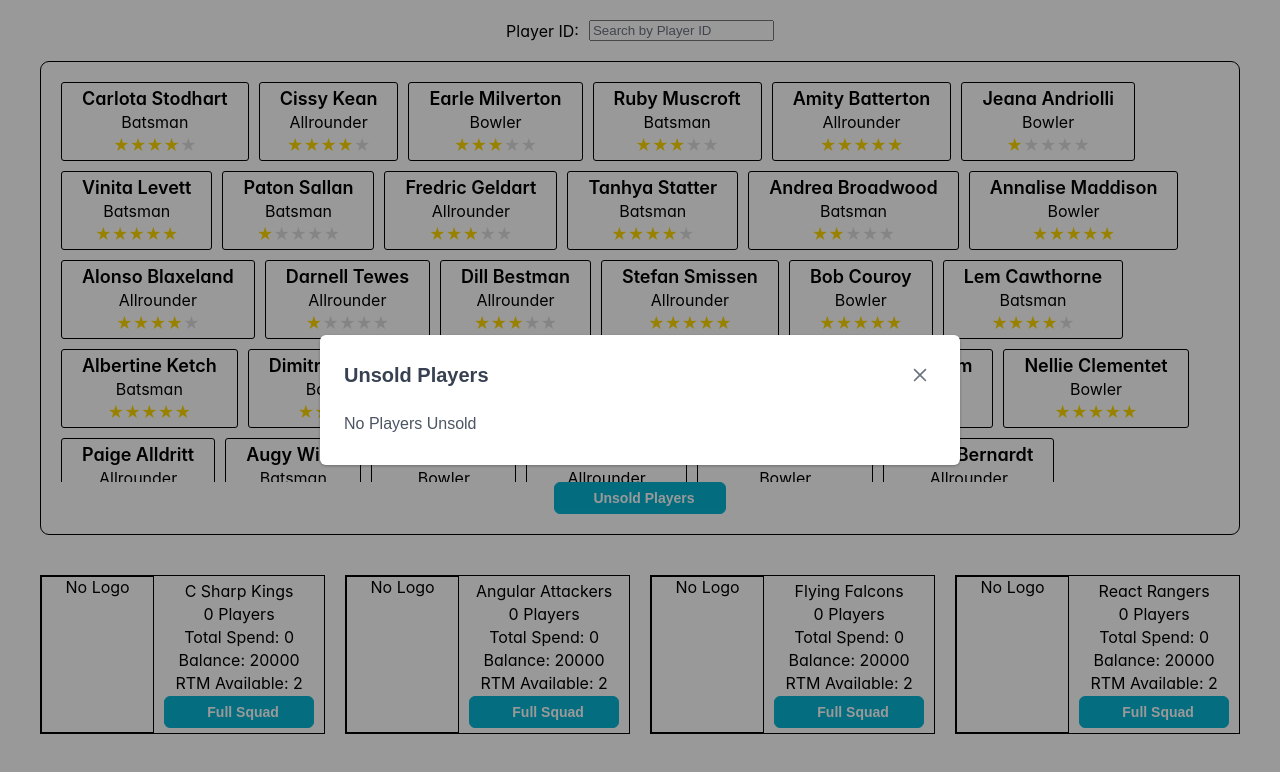
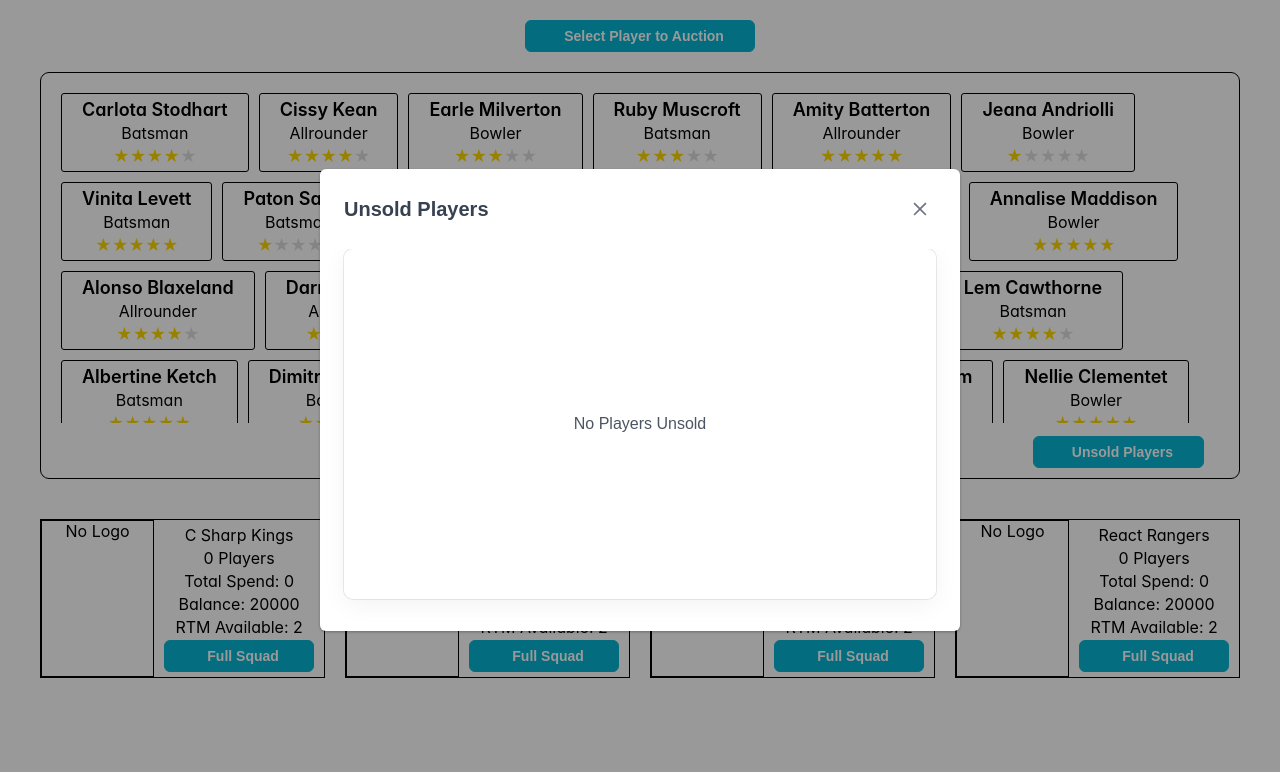
Before and after one commit to saurabh14/cricAuction, a React (Create React App) app: page / in a window 1280 px wide. Both pictures are taken after a click on the button "Unsold Players". Shown: the top 772 px of the page. Built offline with nearby package versions, Linux system fonts and the light colour scheme; a web font is replaced by a local one.

Commit message:
Update full player list

```diff
--- a/src/App.js
+++ b/src/App.js
@@ -7,6 +7,7 @@ import playerData from "./data/playerData.json";
 import teamData from './data/teamData.json';
 
 import { useState } from "react";
+import { Button } from 'primereact/button';
 
 import "./assets/style/auctionPage.scss";
 import "primereact/resources/themes/lara-light-cyan/theme.css";
@@ -28,26 +29,19 @@ function App() {
   const [isStarted, setIsStarted] = useState(false);
   const playerFound = !!filteredPlayer;
 
-
-  const handleSearch = (e) => {
-      setSearchId(e.target.value);
+  const handleStart = () => {
+      setIsStarted(true);
   };
 
-  const handleStart = () => {
-      setIsStarted(true);
+  const randomizePlayerId = () => {
+    const randomId = Math.floor(Math.random() * 80);
+    setSearchId(randomId);
   };
 
   return (
       <div className="App">
           <div className="SearchPlayer-Container">
-              <span>Player ID:</span>
-              <input
-                  id="playerSearch"
-                  type="text"
-                  placeholder="Search by Player ID"
-                  value={searchId}
-                  onChange={handleSearch}
-              />
+              <Button label="Select Player to Auction" className='RandomPlayer' icon="pi pi-external-link" onClick={() => randomizePlayerId()} />
           </div>
 
           {filteredPlayer ? (
@@ -55,8 +49,7 @@ function App() {
                   <PlayerCard player={filteredPlayer} />
               </div>
           ) : (
-              <div className="playerCard-container">
-                  {/* <p>No player found with this ID.</p> */}
+              <div className="playerCard-container ">
                   <FullPlayers players={players} setPlayers={setPlayers} />
               </div>
           )}
--- a/src/assets/style/auctionPage.scss
+++ b/src/assets/style/auctionPage.scss
@@ -14,16 +14,22 @@
     gap: 10px;
 }
 .playerCard-container{
+    position: relative;
     border:1px solid;
     border-radius: 9px;
     text-align: center;
     margin:20px 0;
-    padding: 20px;
+    padding: 20px 20px 55px 20px;
     .PlayerCard-img{
         height: 200px;
         width: 250px;
         display: inline-block;
         border: 1px solid;
+    }
+    .unsoldBtn{
+        position: absolute;
+        right:35px;
+        bottom: 10px;
     }
 }
 .AuctionButtons{
@@ -73,7 +79,7 @@
 .playerListwrapper-card{
     display: flex;
     flex-wrap: wrap;
-    max-height: 400px;
+    max-height: 330px;
     overflow: auto;
     gap: 10px;
     .PlayerListCard{
@@ -119,6 +125,11 @@
 
 .fullSquad-playerlist{
     display: flex;
+    gap: 15px;
+    padding:5px 12px;
+    box-shadow: rgba(0, 0, 0, 0.05) 0px 6px 24px 0px, rgba(0, 0, 0, 0.08) 0px 0px 0px 1px;
+    border-radius:3px;
+    margin-bottom: 5px;
 }
 
 .p-button.p-component{
@@ -126,3 +137,55 @@
     height:32px;
     font-size: 14px;
 }
+
+.fullSquad-List{
+    max-height: 350px;
+    height: 350px;
+    overflow: auto;
+    padding: 10px;
+    box-shadow: rgba(0, 0, 0, 0.05) 0px 6px 24px 0px, rgba(0, 0, 0, 0.08) 0px 0px 0px 1px;
+    border-radius: 9px;
+    .NoPlayerSelected{
+        height: 100%;
+        display: flex;
+        align-content: center;
+        align-items: center;
+        justify-content: center;
+    }
+
+
+}
+.fullSquad-teamInfo{
+    display: flex;
+    padding: 15px 0;
+    justify-content: space-evenly;
+    align-items: center;
+    text-align: center;
+    margin-top: 15px;
+    box-shadow: rgba(0, 0, 0, 0.05) 0px 6px 24px 0px, rgba(0, 0, 0, 0.08) 0px 0px 0px 1px;
+    .fullSquad-details{
+        font-size: 20px;
+        font-weight: 600;
+    }
+}
+
+
+
+.browserScrollStyle
+{
+    &::-webkit-scrollbar {
+        width: 0.8rem;
+        margin-left: 3rem;
+      }
+
+      &::-webkit-scrollbar-track {
+        background-color: transparent;
+        border-radius: 1rem;
+      }
+
+      &::-webkit-scrollbar-thumb {
+        border-radius: 1rem;
+        // height: 10rem;
+        background-color: #cfd8dc;
+      }
+}
--- a/src/components/auctionPage/PlayerInfo.jsx
+++ b/src/components/auctionPage/PlayerInfo.jsx
@@ -3,6 +3,7 @@ function PlayerInfo({ player }){
     return(
             <>
             <div className="PlayerCard-img"></div>
+            <div className="PlayerCard-id">{player.id}</div>
             <div className="PlayerCard-name">{player.name}</div>
             <div className="PlayerCard-info">
                 <div className="PlayerCardInfo-matches">Matches: {player.matches}</div>
--- a/src/components/auctionPage/auctionBidding.jsx
+++ b/src/components/auctionPage/auctionBidding.jsx
@@ -21,19 +21,26 @@ function AuctionBidding({ playerFound, player, teams, setTeams,setSearchId }) {
                 const updatedTeams = [...teams];
 
                 player.finalPrice = price;
+                const currentAvailable = 20000 - updatedTeams[teamIndex].totalPrice ;
+                if(parseInt(currentAvailable) - parseInt(price) > 0){
+                    if (rtmUsed) {
+                        updatedTeams[teamIndex].RTMCard += 1;
+                    }
+                    updatedTeams[teamIndex].playerCount += 1; // Increment player count
+                    updatedTeams[teamIndex].totalPrice += parseInt(price);
+                    updatedTeams[teamIndex].selectedPlayer.push(player.id);
+                    setTeams(updatedTeams); // Update state with new team data
+                }
+                else{
+                    alert("Exceeds total Purse");
+                }
 
-                updatedTeams[teamIndex].playerCount += 1; // Increment player count
-                updatedTeams[teamIndex].totalPrice += parseInt(price); // Add price to total
-                if (rtmUsed) {
-                    updatedTeams[teamIndex].RTMCard += 1;
-                }
-                updatedTeams[teamIndex].selectedPlayer.push(player.id);
-                console.log(player);
 
-                console.log(updatedTeams);
-                setTeams(updatedTeams); // Update state with new team data
+
+                //Reset Randomizer
                 setIsStarted(false); // Optionally reset the auction
                 setSearchId('');
+
 
             } else {
                 alert("Invalid Team ID. Please try again.");
--- a/src/components/auctionPage/auctionTeamDetail.jsx
+++ b/src/components/auctionPage/auctionTeamDetail.jsx
@@ -19,7 +19,7 @@ function AuctionTeamDetail({ player, team }) {
                 <Dialog header={team.teamName} visible={visible} style={{ width: '50vw' }} onHide={() => {if (!visible) return; setVisible(false); }}>
 
 
-                    <div className="fullSquad-List">
+                    <div className="fullSquad-List browserScrollStyle">
                     {
                         (team.selectedPlayer.length === 0) ? (
                             <div className='NoPlayerSelected'>No Players bought yet</div>
@@ -36,6 +36,25 @@ function AuctionTeamDetail({ player, team }) {
                         )}
 
                     </div>
+
+                    <div className="fullSquad-teamInfo">
+                    <div className='fullSquad-infowrapper'>
+                            <div className='fullSquad-title'>Player Bought:</div>
+                            <div className='fullSquad-details'>{team.playerCount}</div>
+                        </div>
+                        <div className='fullSquad-infowrapper'>
+                            <div className='fullSquad-title'>Total Money Spend:</div>
+                            <div className='fullSquad-details'>{team.totalPrice}</div>
+                        </div>
+                        <div className='fullSquad-infowrapper'>
+                            <div className='fullSquad-title'>Total Money Remaining:</div>
+                            <div className='fullSquad-details'>{20000 - team.totalPrice}</div>
+                        </div>
+                        <div className='fullSquad-infowrapper'>
+                            <div className='fullSquad-title'>RTM Available:</div>
+                            <div className='fullSquad-details'>{2 - team.RTMCard }</div>
+                        </div>
+                    </div>
                 </Dialog>
 
 
--- a/src/components/auctionPage/fullPlayers.jsx
+++ b/src/components/auctionPage/fullPlayers.jsx
@@ -7,7 +7,7 @@ function FullPlayers({players}){
     const [visible, setVisible] = useState(false);
     return (
         <>
-        <div className="playerListwrapper-card">
+        <div className="playerListwrapper-card browserScrollStyle">
              {players.filter(player => player.finalPrice === 0).map((player) => (
                 <div key={player.id} className="PlayerListCard">
                     <div className="playerName">{player.name}</div>
@@ -20,9 +20,9 @@ function FullPlayers({players}){
         </div>
 
 
-        <Button label="Unsold Players" icon="pi pi-external-link" onClick={() => setVisible(true)} />
+        <Button label="Unsold Players" className='unsoldBtn' icon="pi pi-external-link" onClick={() => setVisible(true)} />
         <Dialog header="Unsold Players" visible={visible} style={{ width: '50vw' }} onHide={() => {if (!visible) return; setVisible(false); }}>
-                    <div className="fullSquad-List">
+                    <div className="fullSquad-List browserScrollStyle">
                     {
                         (players.filter(player => player.finalPrice === -1).length === 0) ? (
                             <div className='NoPlayerSelected'>No Players Unsold</div>
```
